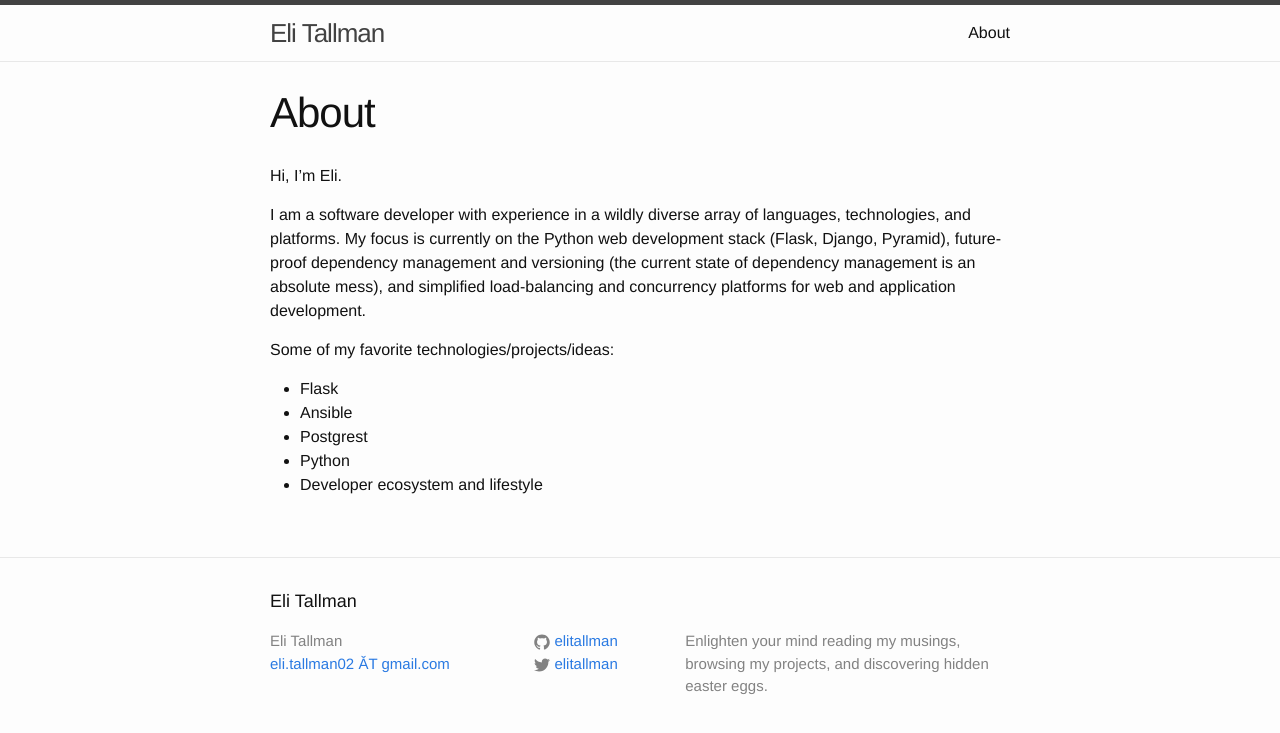
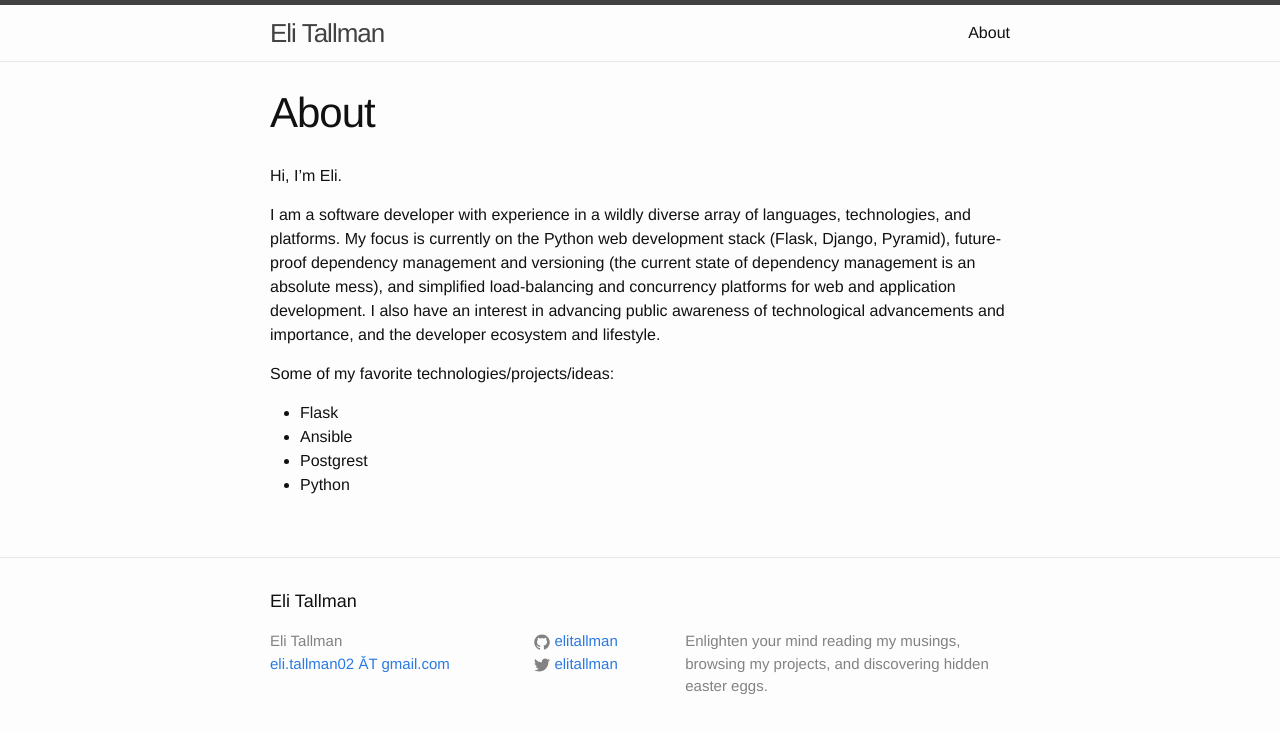
Before and after one commit to elitallman/elitallman.github.io, a Jekyll site: the page built from about.md, in a window 1280 px wide. Shown: the top 733 px of the page. Built offline with Jekyll 4.4.1, drawn with Linux system fonts in a browser that asks for light colours.

Commit message:
Update about.md

```diff
--- a/about.md
+++ b/about.md
@@ -6,11 +6,10 @@
 
 Hi, I'm Eli.
 
-I am a software developer with experience in a wildly diverse array of languages, technologies, and platforms. My focus is currently on the Python web development stack (Flask, Django, Pyramid), future-proof dependency management and versioning (the current state of dependency management is an absolute mess), and simplified load-balancing and concurrency platforms for web and application development.
+I am a software developer with experience in a wildly diverse array of languages, technologies, and platforms. My focus is currently on the Python web development stack (Flask, Django, Pyramid), future-proof dependency management and versioning (the current state of dependency management is an absolute mess), and simplified load-balancing and concurrency platforms for web and application development. I also have an interest in advancing public awareness of technological advancements and importance, and the developer ecosystem and lifestyle.
 
 Some of my favorite technologies/projects/ideas:
 * Flask
 * Ansible
 * Postgrest
 * Python
-* Developer ecosystem and lifestyle
```
